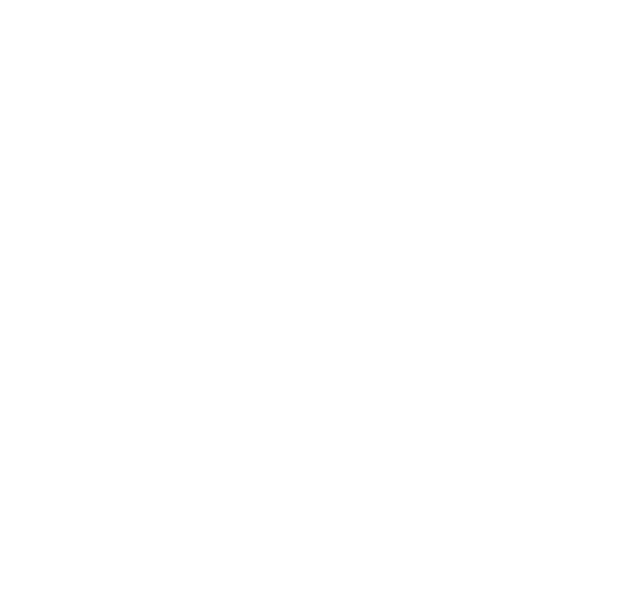
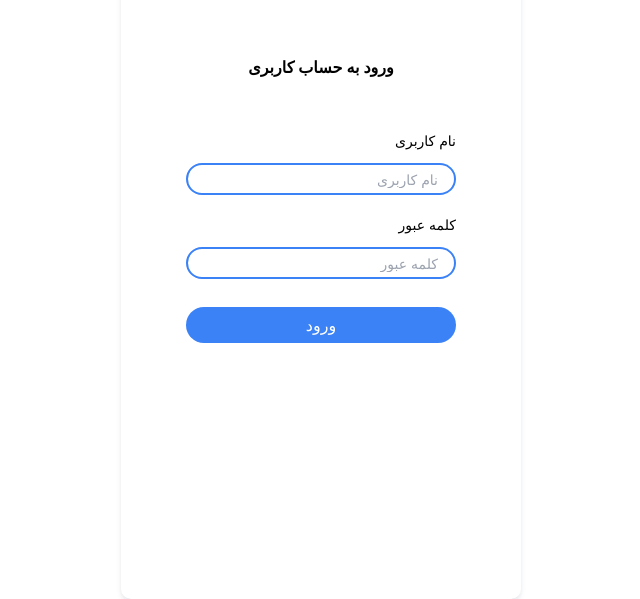
Before and after one commit to Hamid-Gholamreza/frontend_project, a React (Create React App) app: page /login in a window 1280 px wide. Shown: the part 201-800 px from the top of the page, without its empty margins (319-959 px from the left). Built offline with nearby package versions, Linux system fonts and the light colour scheme.

Commit message:
initialize login page & component

```diff
--- /dev/null
+++ b/src/components/LoginForm.tsx
@@ -0,0 +1,44 @@
+import React, { EventHandler, FormEvent, useState } from "react";
+
+
+function LoginForm(): JSX.Element {
+
+    const [formData, setFormData] = useState({
+        username: '',
+        password: '',
+    });
+
+
+
+    return (
+            <div className="w-[400px] h-full rounded-[10px] shadow-md shadow-gray-200">
+                <form className="w-full h-full flex flex-col justify-center items-center gap-5 relative">
+                    <h1 className="pb-8 font-semibold">ورود به حساب کاربری</h1>
+                    <div className="">
+                        <label htmlFor="" className="block w-full rtl mb-3 text-right text-sm">نام کاربری</label>
+                        <input type="text"
+                        className="pr-4 rounded-[50px] w-[270px] h-8 border-[2px] border-blue-500 text-right text-sm box-border
+                        focus:outline-none focus:ring-blue-500 focus:ring-[2px] focus:border-none"
+                        placeholder="نام کاربری"
+                        name="username"/>
+                    </div>
+                    <div className="">
+                        <label htmlFor="" className="block w-full rtl mb-3 text-right text-sm">کلمه عبور</label>
+                        <input type="password"
+                        className="pr-4 rounded-[50px] w-[270px] h-8 border-[2px] border-blue-500 text-right text-sm box-border
+                        focus:outline-none focus:ring-blue-400 focus:ring-[2px] focus:border-none"
+                        placeholder="کلمه عبور"
+                        name="password" />
+                    </div>
+                    <div className="inline-flex flex-col gap-3">
+                        <div>
+                        <button type="submit" className="w-[270px] h-9 transition bg-blue-500 rounded-[50px] py-1 mt-2 text-white hover:bg-green-00
+                        hover:text-white hover:font-bold hover:bg-blue-600 duration-300 ease-in-out">ورود</button>
+                        </div>
+                    </div>
+                </form>
+            </div>
+        );
+}
+
+export default LoginForm;
--- a/src/pages/login.tsx
+++ b/src/pages/login.tsx
@@ -1,11 +1,12 @@
 import React from "react";
+import LoginForm from "../components/LoginForm";
 
 
 function login(): JSX.Element {
 
     return (
-        <div>
-
+        <div className="w-full h-[100vh] flex justify-center">
+            <LoginForm />
         </div>
     );
 }
```
